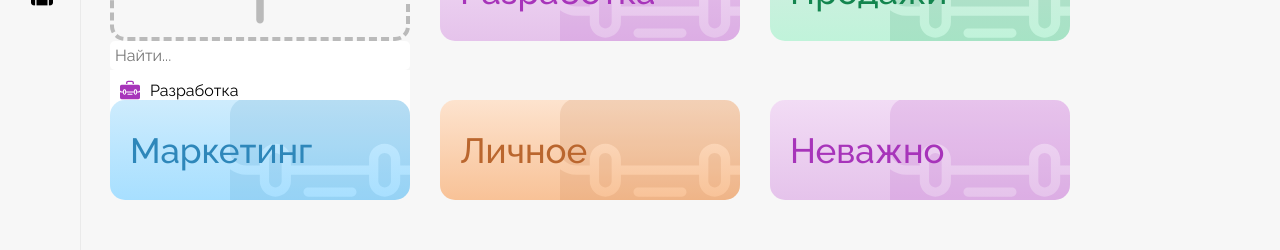
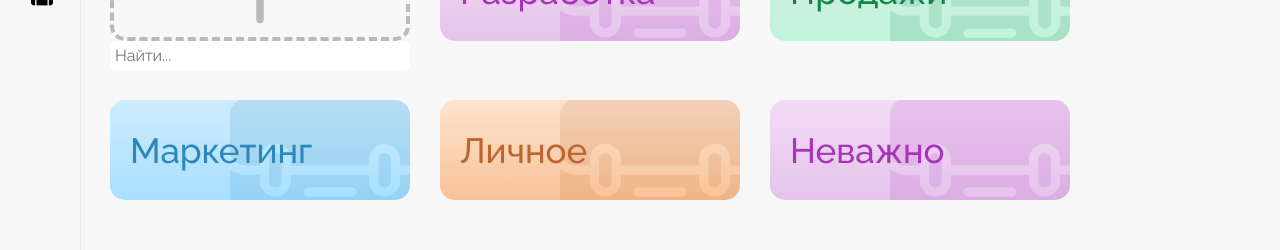
Before and after one commit to IliaGurelev/MirTecTracker, a Vue app: page /briefcase in a window 1280 px wide. Shown: the part 194-444 px from the top of the page. Built offline with nearby package versions, Linux system fonts and the light colour scheme.

Commit message:
поиск портфелей

```diff
--- a/src/components/Briefcase/SearchBriefcase.vue
+++ b/src/components/Briefcase/SearchBriefcase.vue
@@ -6,8 +6,13 @@
       placeholder="Найти..."
       class="search__input"
       :class="{'--smouth-bottom': query.length === 0}"
+      @focus="switchFocus(true)"
+      @blur="switchFocus(false)"
     >
-    <ul v-if="filteredItems.length" class="search__list --smouth-bottom">
+    <ul v-if="isFocus" class="search__list --smouth-bottom">
+        <li v-if="availableBriefcase">
+          <p class="search__text">У вас нет порфелей добавте их <RouterLink :to="{name: 'Briefcase'}" class="search__link">здесь</RouterLink></p>
+        </li>
         <li v-for="item in filteredItems" :key="item.id" class="search__item">
           <BriefcaseIcon
           class="search__briefcase-icon"
@@ -26,23 +31,31 @@
   const props = defineProps({
     briefcases: {
       type: Array,
-      required: true,
+      required: false,
+      default: [],
     }
   })
 
   const query = ref('');
+  const isFocus = ref(false);
+  const availableBriefcase = computed(() => props.briefcases.length === 0);
 
   const filteredItems = computed(() => {
-    if (!query.value) {
-      return props.briefcases;
+    if (!isFocus.value && !query.value) {
+      return [];
     }
     return props.briefcases.filter(briefcase => briefcase.name.toLowerCase().includes(query.value.toLowerCase()));
   });
+
+  const switchFocus = (state) => {
+    isFocus.value = state
+  }
 </script>
 
 <style lang="scss" scoped>
   .search {
     position: relative;
+    z-index: 2;
 
     &__input {
       padding: 5px;
@@ -59,9 +72,9 @@
       top: 100%;
       left: 0;
       width: 100%;
+      max-height: 90px;
       display: flex;
       flex-direction: column;
-      height: 90px;
       overflow-y: auto;
       row-gap: 5px;
       padding: 10px;
@@ -75,9 +88,18 @@
       cursor: pointer;
     }
 
+    &__text {
+      font-size: 14px;
+    }
+
+    &__link {
+      color: var(--color-text-important)
+    }
+
     &__briefcase-icon {
       width: 20px;
     }
+
   }
 
   .--smouth-bottom {
--- a/src/views/BriefcasePage.vue
+++ b/src/views/BriefcasePage.vue
@@ -11,7 +11,7 @@
 					@submitForm="addBriefcase"
 				/>
 				<SearchBriefcase
-					:briefcases="briefcases"
+
 				/>
 			</BriefcaseCardList>
 		</section>
```
